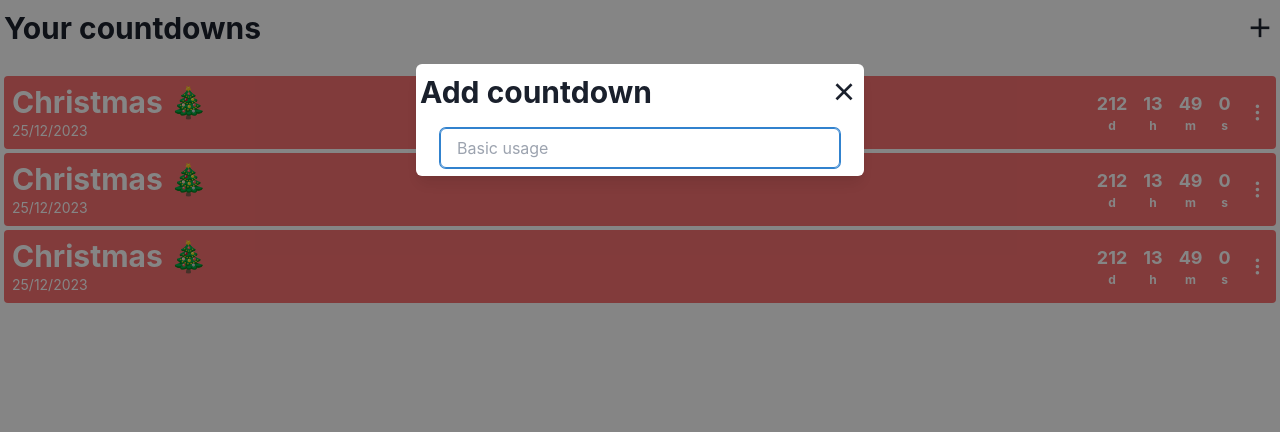
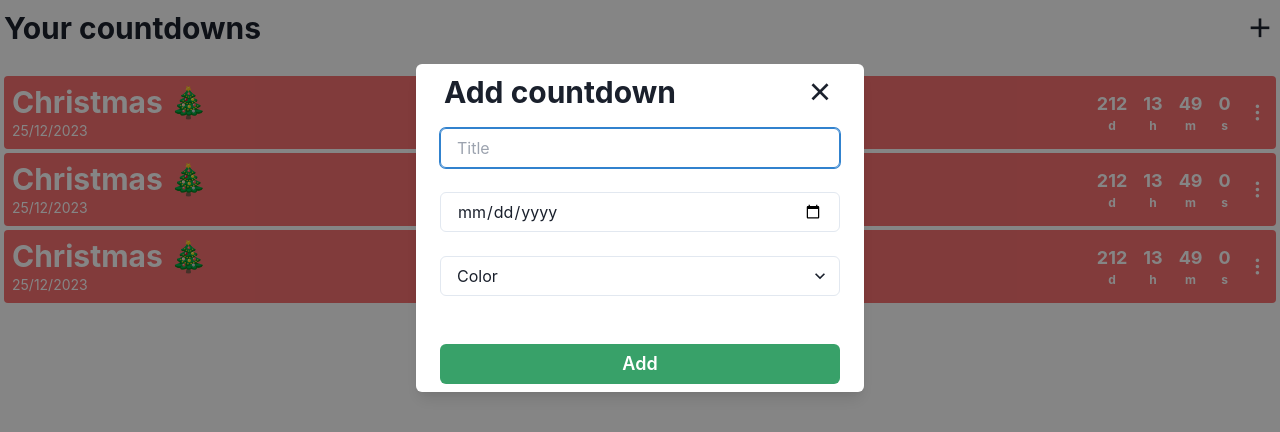
Before and after one commit to YinChuRijnaard/dayz-left, a React (Vite) app: page / in a window 1280 px wide. Both pictures are taken after a click on the icon 1260 px from the left and 28 px from the top of the page. Shown: the top 432 px of the page. Built offline with nearby package versions, Linux system fonts and the light colour scheme.

Commit message:
Added modal for countdown entry

```diff
--- a/src/App.tsx
+++ b/src/App.tsx
@@ -7,6 +7,9 @@ import {
   useDisclosure,
   Heading,
   Input,
+  Select,
+  Text,
+  Button,
 } from "@chakra-ui/react";
 
 // Component imports
@@ -25,12 +28,39 @@ const App = () => {
       <Modal isOpen={isOpen} onClose={onClose}>
         <ModalOverlay />
         <ModalContent>
-          <div className="flex items-center justify-between p-1">
+          <div className="mx-6 flex items-center justify-between p-1">
             <Heading size="lg">Add countdown</Heading>
             <i className="ri-close-fill ri-2x" onClick={onClose}></i>
           </div>
           <ModalBody>
-            <Input placeholder="Basic usage" />
+            <Input placeholder="Title" />
+
+            <br />
+            <br />
+
+            <Input type="date" />
+
+            <br />
+            <br />
+
+            <Select placeholder="Color">
+              <option value="blue">Blue</option>
+              <option value="green">Green</option>
+              <option value="orange">Orange</option>
+              <option value="pink">Pink</option>
+              <option value="purple">Purple</option>
+              <option value="red">Red</option>
+              <option value="rose">Rose</option>
+              <option value="yellow">Yellow</option>
+            </Select>
+
+            <br />
+            <br />
+
+            <Button colorScheme="green" w="100%">
+              <Text fontSize="lg">Add</Text>
+              {/* <i className="ri-check-fill"></i> */}
+            </Button>
           </ModalBody>
         </ModalContent>
       </Modal>
--- /dev/null
+++ b/src/components/EntryModal.tsx
@@ -0,0 +1,34 @@
+// Dependency imports
+import {
+  Modal,
+  ModalOverlay,
+  ModalContent,
+  ModalBody,
+  useDisclosure,
+  Heading,
+  Input,
+} from "@chakra-ui/react";
+
+interface EntryModalProps {
+  isOpen: boolean;
+}
+
+const EntryModal = (props: EntryModalProps) => {
+  const { isOpen, onOpen, onClose } = useDisclosure();
+
+  return null;
+  // <Modal isOpen={isOpen} onClose={onClose}>
+  //   <ModalOverlay />
+  //   <ModalContent>
+  //     <div className="flex items-center justify-between p-1">
+  //       <Heading size="lg">Add countdown</Heading>
+  //       <i className="ri-close-fill ri-2x" onClick={onClose}></i>
+  //     </div>
+  //     <ModalBody>
+  //       <Input placeholder="Basic usage" />
+  //     </ModalBody>
+  //   </ModalContent>
+  // </Modal>
+};
+
+export default EntryModal;
```
